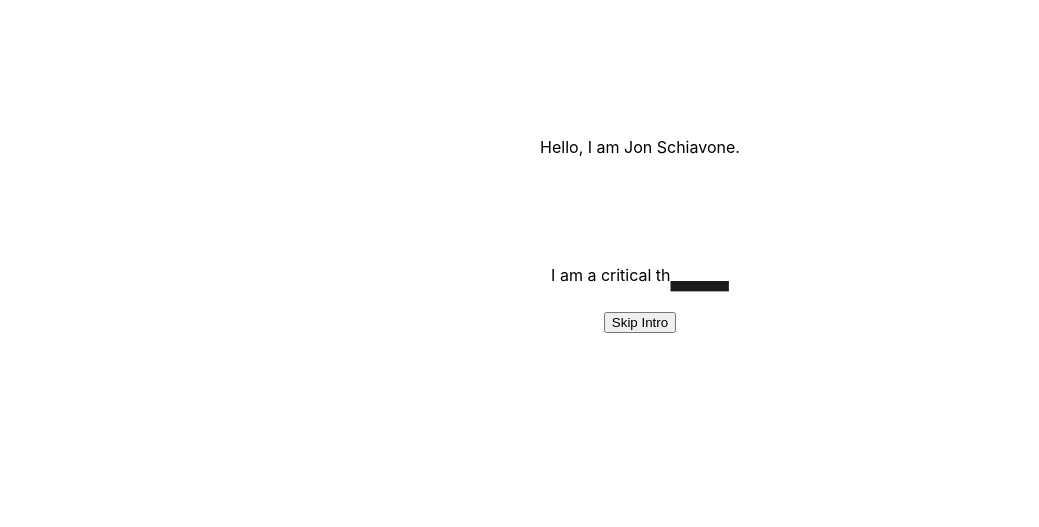
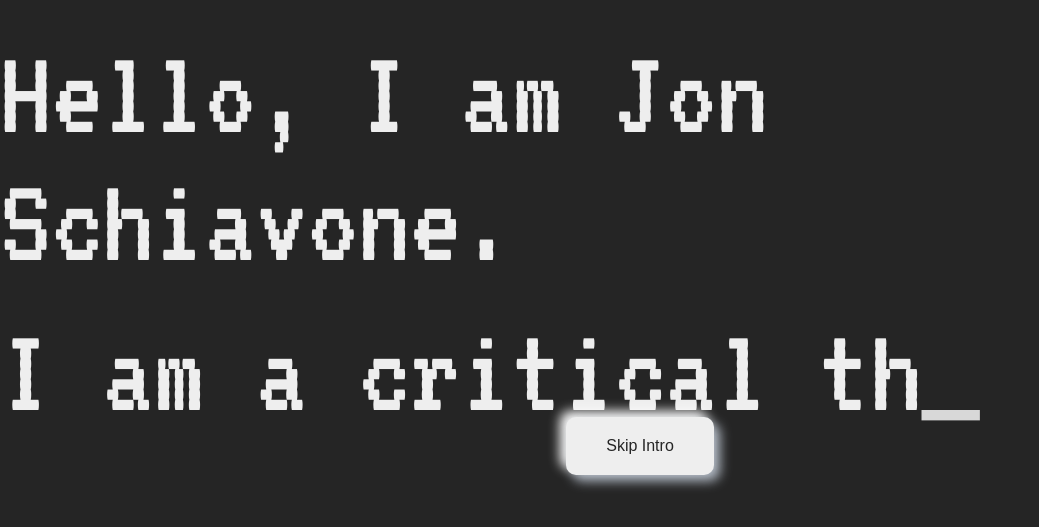
Before and after one commit to angrypirate33/portfolio, a React (Create React App) app: page / in a window 1280 px wide. Shown: the part 165-692 px from the top of the page, without its empty margins (0-1039 px from the left). Built offline with nearby package versions, Linux system fonts and the light colour scheme.

Commit message:
Styles IntroAnimation text and button.  Finalizes IntroAnimation.

```diff
--- a/public/index.html
+++ b/public/index.html
@@ -15,6 +15,9 @@
       user's mobile device or desktop. See https://developers.google.com/web/fundamentals/web-app-manifest/
     -->
     <link rel="manifest" href="%PUBLIC_URL%/manifest.json" />
+    <link rel="preconnect" href="https://fonts.googleapis.com">
+    <link rel="preconnect" href="https://fonts.gstatic.com" crossorigin>
+    <link href="https://fonts.googleapis.com/css2?family=VT323&display=swap" rel="stylesheet">
     <!--
       Notice the use of %PUBLIC_URL% in the tags above.
       It will be replaced with the URL of the `public` folder during the build.
--- a/src/components/IntroAnimation/IntroAnimation.css
+++ b/src/components/IntroAnimation/IntroAnimation.css
@@ -6,6 +6,13 @@
     flex-direction: column;
     justify-content: center;
     align-items: center;
+    background-color: rgb(37, 37, 37);
+}
+
+.animation-container {
+    display: flex;
+    flex-direction: column;
+    align-items: left;
 }
 
 @keyframes blink {
@@ -17,8 +24,30 @@
 .console-underscore {
     font-size: 8em;
     animation: blink 1.25s infinite;
+    color: rgb(238, 238, 238);
 }
 
-#intro-text {
+.typed-text {
+    font-family: 'VT323', monospace;
     font-size: 8em;
+    color: rgb(238, 238, 238);
 }
+
+.skip-btn {
+    display: inline-block;
+    position: fixed;
+    bottom: 10em;
+    padding: 20px 40px;
+    color: rgb(37, 37, 37);
+    background-color: rgb(238, 238, 238);
+    border: none;
+    border-radius: 10px;
+    cursor: pointer;
+    box-shadow: 6px 6px 12px #B5BDC8, -6px -6px 12px #FFFFFF;
+    transition: all 0.2s;
+    font-size: 1em;
+}
+
+.skip-btn:active {
+    box-shadow: 3px 3px 6px #B5BDC8, -3px -3px 6px #FFFFFF;
+}
--- a/src/components/IntroAnimation/IntroAnimation.jsx
+++ b/src/components/IntroAnimation/IntroAnimation.jsx
@@ -106,13 +106,13 @@ export default function IntroAnimation({ onComplete }) {
 
                     return (
                         <div key={index}>
-                            {content}
+                            <span className="typed-text">{content}</span>
                             {index === currentLineIndex && <span className='console-underscore'>&#95;</span>}
                         </div>
                     )
                 })}
             </div>
-            <button onClick={onComplete}>Skip Intro</button>
+            <button className='skip-btn' onClick={onComplete}>Skip Intro</button>
         </div>
     )
 }
--- a/src/pages/App/App.js
+++ b/src/pages/App/App.js
@@ -11,23 +11,23 @@ export default function App() {
 
   const [showIntro, setShowIntro] = useState(true)
 
-  // useEffect(() => {
-  //   const timer = setTimeout(() => {
-  //     setShowIntro(false)
-  //   }, 15000)
+  useEffect(() => {
+    const timer = setTimeout(() => {
+      setShowIntro(false)
+    }, 21000)
 
-  //   return () => clearTimeout(timer)
-  // }, [])
+    return () => clearTimeout(timer)
+  }, [])
 
-  // if (showIntro) {
-  //   return <IntroAnimation onComplete={() => setShowIntro(false)} />
-  // }
+  if (showIntro) {
+    return <IntroAnimation onComplete={() => setShowIntro(false)} />
+  }
 
   return (
     <main className="App">
       <Routes>
-        {/* <Route path='/' element={<HomePage />} /> */}
-        <Route path='/' element={<IntroAnimation />} />
+        <Route path='/' element={<HomePage />} />
+        {/* <Route path='/' element={<IntroAnimation />} /> */}
         <Route path='/about' element={<AboutPage />} />
         <Route path='/projects' element={<ProjectsPage />} />
       </Routes>
```
